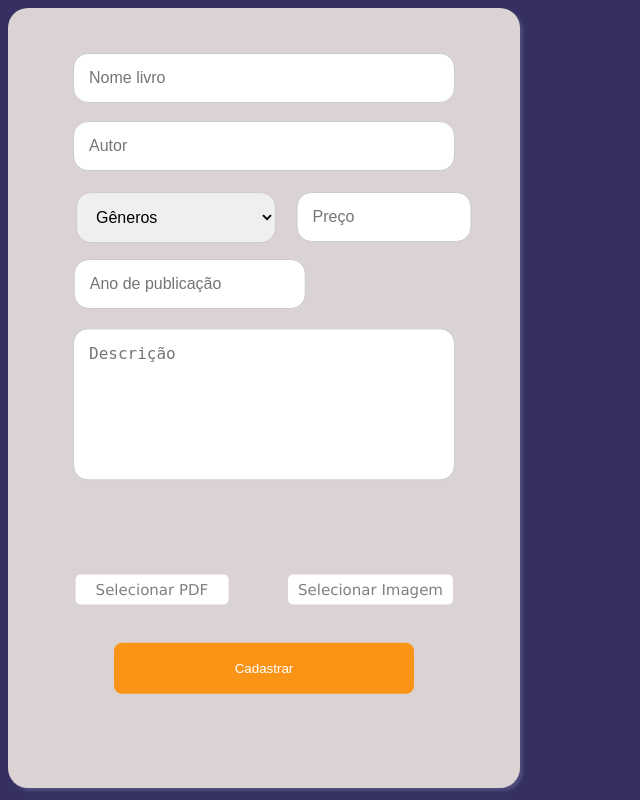
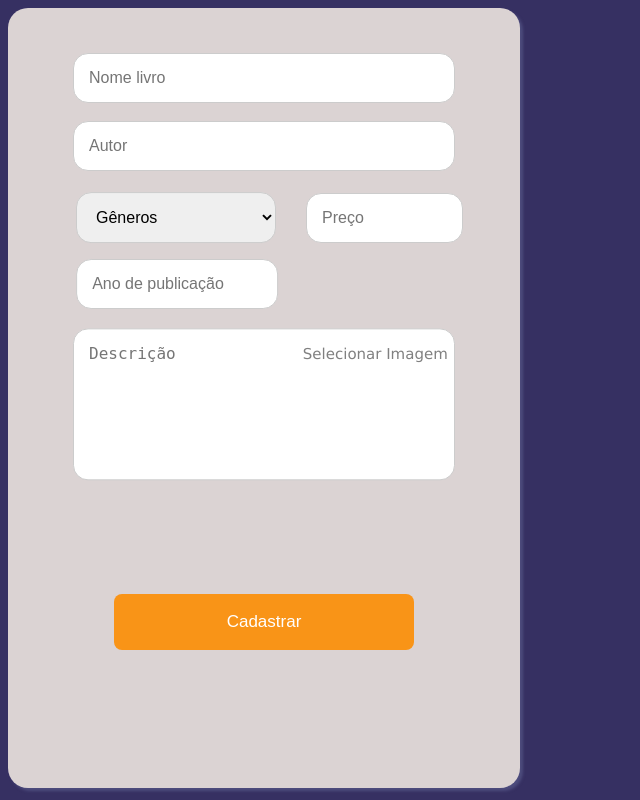
Before and after one commit to SrGauss/SeboLivros, a PHP site: page /cadastroLivro.php in a window 1280 px wide. Shown: the whole page, without its empty margins (0-640 px from the left). Run offline with PHP 8.4, Linux system fonts and the light colour scheme; a user stored in the database is signed in.

Commit message:
Coisas Novas

```diff
--- a/StyleCadastroLivro.css
+++ b/StyleCadastroLivro.css
@@ -11,31 +11,14 @@ body{
         font-family: Verdana, Geneva, Tahoma, sans-serif;
         top: 50%;
         left: 50%;
-        transform: translate(8.5%, 555%);
+        transform: translate(19.5%, -151.5%);
         position: absolute;
         background-color: white;
-        background-color: white;
-        border-radius: 5px;
+        border-radius: 15px;
         color: gray;
         cursor: pointer;
-        margin: 10px;
-        padding: 6px 10px
-    }
-
-    .PDF{
-        font-size: 15px;
-        font-family: Verdana, Geneva, Tahoma, sans-serif;
-        top: 50%;
-        left: 50%;
-        transform: translate(-130%, 555%);
-        position: absolute;
-        background-color: white;
-        background-color: white;
-        border-radius: 5px;
-        color: gray;
-        cursor: pointer;
-        margin: 10px;
-        padding: 6px 20px;
+        margin: 5px;
+        padding: 15px 4px
     }
 
     .userImg{
@@ -71,23 +54,24 @@ body{
         transform: translate(-50%, 90%);
     }
 
-    input[type="number"]{
+    #anoPubli{
         padding: 15px;
         font-size: 16px;
         border: 1px solid #ccc;
         border-radius: 15px;
         transition: 0.5s;
         position: relative;
-        width: 200px;
+        width: 170px;
         top: 50%;
         left: 50%;
-        transform: translate(-82%, 230%);
+        transform: translate(-93%, 230%);
     }
 
     input[type="submit"] {
         background-color: #F99417;
         color: white;
-        padding: 18px 20px;
+        padding: 18px 18px;
+        font-size: 17px;
         width: 300px;
         border: none;
         border-radius: 8px;
@@ -95,7 +79,7 @@ body{
         position: absolute;
         top: 50%;
         left: 50%;
-        transform: translate(-50%, 480%);
+        transform: translate(-50%, 350%);
     }
 
     #preco{
@@ -105,9 +89,9 @@ body{
         border-radius: 15px;
         transition: 0.5s;
         position: absolute;
-        width: 143px;
-        top: 69px;
-        left: 432px;
+        width: 125px;
+        top: 185px;
+        left: 298px;
     }
 
     select{
--- a/cadastroLivro.php
+++ b/cadastroLivro.php
@@ -4,7 +4,7 @@
     <meta http-equiv="Content-Type" content="text/html; charset=utf-8" />
     <meta name="viewport" content="width=device-width, initial-scale=1.0">
     <link rel="shortcut icon" href="LogoTrain.png" type="image/x-icon">
-    <link rel="stylesheet" href="StyleCAdastroLivro.css">
+    <link rel="stylesheet" href="styleCAdastroLivro.css">
 
     <title>Cadastro Livro</title>
 
@@ -57,9 +57,7 @@
             <br>
             <label for="image" class="imgs" id="labelImage">Selecionar Imagem</label>
             <input style="display: none;" type="file" accept="image/png, image/jpeg" name="image" id="image"/>
-            <br><br>
-            <label class="PDF" for="pdf" id="labelPdf">Selecionar PDF</label>
-            <input style="display: none;" type="file" accept="application/pdf" name="pdf" id="pdf"/>
+            <br>
 
             <input value="Cadastrar" type="submit">
         </form>
@@ -100,7 +98,6 @@
 
         // Aplica a função aos inputs de imagem e PDF
         updateLabelColor('image', 'labelImage');
-        updateLabelColor('pdf', 'labelPdf');
 
 
         function Confirma() {
--- a/index.php
+++ b/index.php
@@ -5,7 +5,7 @@
     <meta name="viewport" content="width=device-width, initial-scale=1.0">
     <link rel="shortcut icon" href="LogoTrain.png" type="image/x-icon">
     <link rel="stylesheet" href="https://cdn.jsdelivr.net/npm/bootstrap-icons@1.11.3/font/bootstrap-icons.min.css">
-    <link rel="stylesheet" href="STyleIndex.css">
+    <link rel="stylesheet" href="StyleIndex.css">
 
 
     <title>Estação dos Livros</title>
```
Also changed, not shown: ValorCadastroLivro.php (+2 -25 lines), sTyleIndex.css (+10 -33 lines), bookImages/D_NQ_NP_779448-MLU50461872208_062022-O.png (added), bookImages/Jurassic.jpg, bookImages/PequenoPrincipe.jpg (added), bookImages/UltimosJovens.png (added), bookImages/aArteGuerra.jpg (added), bookImages/aSociedadeDoAnel.jpg (added), 2 other files.
